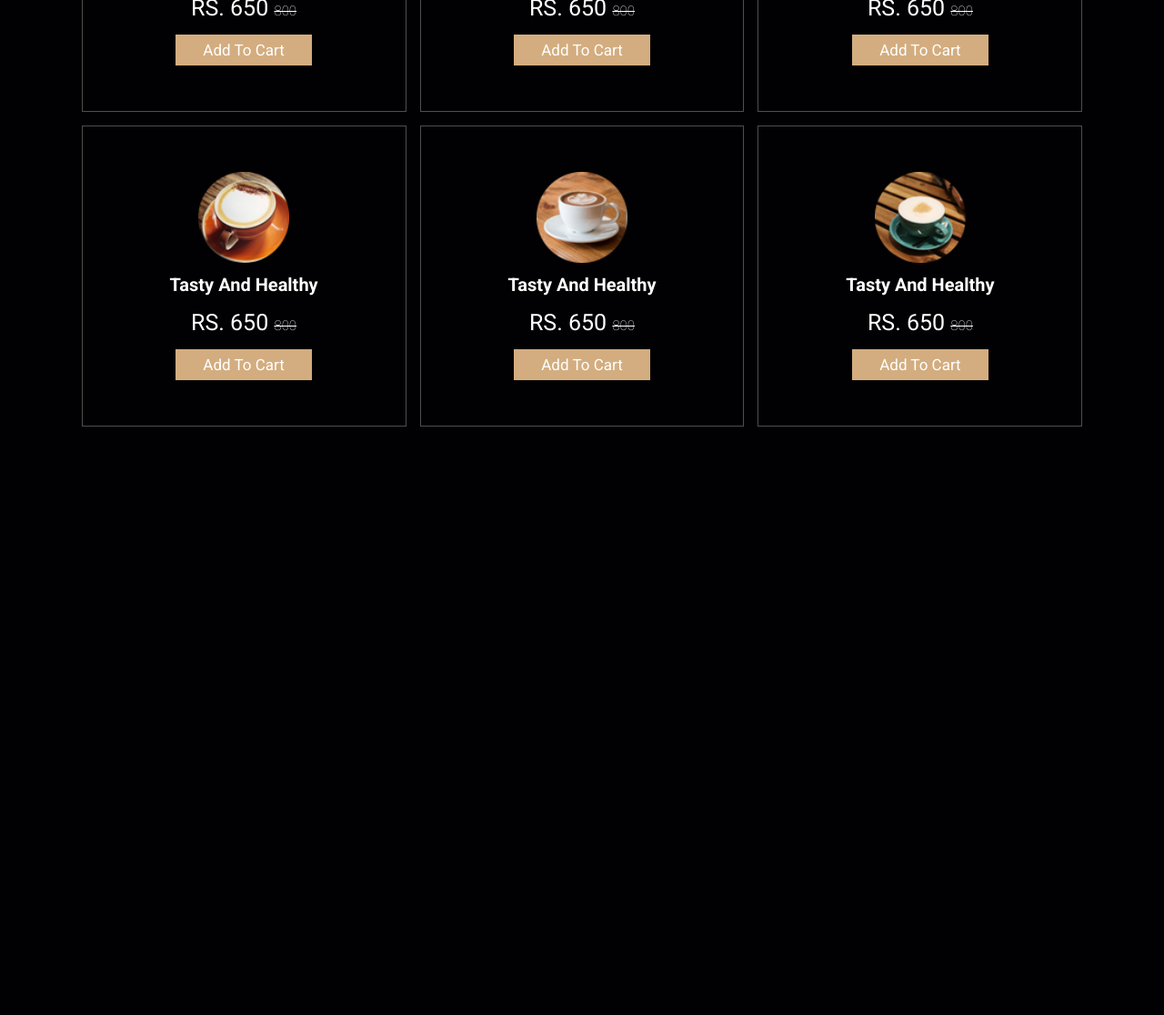
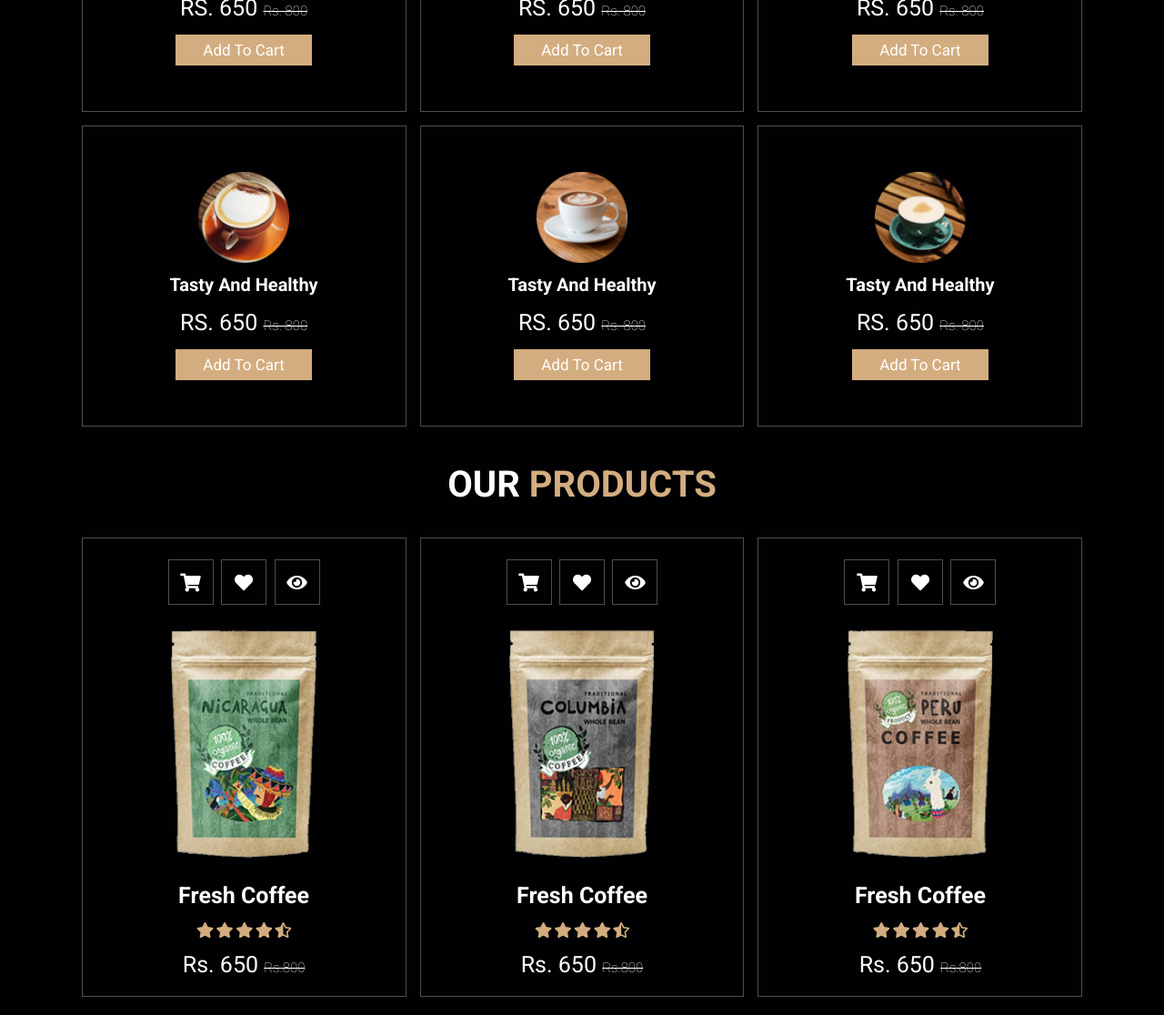
Before and after one commit to likeam/CoffeShop, a plain HTML site: page index.html in a window 1280 px wide. Shown: the part 1626-2742 px from the top of the page at 91% size. Before the commit the page ends 2115 px from the top, so only its background shows below. Drawn offline with Linux system fonts and the light colour scheme.

Commit message:
buiding the products section

```diff
--- a/index.html
+++ b/index.html
@@ -98,38 +98,107 @@
             <div class="box">
                 <img src="./img/menu-1.png" alt="">
                 <h3>tasty and healthy</h3>
-                <div class="price">RS. 650 <span>800</span> </div>
+                <div class="price">RS. 650 <span>Rs. 800</span> </div>
                 <a href="#" class="btn" >add to cart</a>
             </div>
             <div class="box">
                 <img src="./img/menu-2.png" alt="">
                 <h3>tasty and healthy</h3>
-                <div class="price">RS. 650 <span>800</span> </div>
+                <div class="price">RS. 650 <span>Rs. 800</span> </div>
                 <a href="#" class="btn" >add to cart</a>
             </div>
             <div class="box">
                 <img src="./img/menu-3.png" alt="">
                 <h3>tasty and healthy</h3>
-                <div class="price">RS. 650 <span>800</span> </div>
+                <div class="price">RS. 650 <span>Rs. 800</span> </div>
                 <a href="#" class="btn" >add to cart</a>
             </div>
             <div class="box">
                 <img src="./img/menu-4.png" alt="">
                 <h3>tasty and healthy</h3>
-                <div class="price">RS. 650 <span>800</span> </div>
+                <div class="price">RS. 650 <span>Rs. 800</span> </div>
                 <a href="#" class="btn" >add to cart</a>
             </div>
             <div class="box">
                 <img src="./img/menu-5.png" alt="">
                 <h3>tasty and healthy</h3>
-                <div class="price">RS. 650 <span>800</span> </div>
+                <div class="price">RS. 650 <span>Rs. 800</span> </div>
                 <a href="#" class="btn" >add to cart</a>
             </div>
             <div class="box">
                 <img src="./img/menu-6.png" alt="">
                 <h3>tasty and healthy</h3>
-                <div class="price">RS. 650 <span>800</span> </div>
+                <div class="price">RS. 650 <span>Rs. 800</span> </div>
                 <a href="#" class="btn" >add to cart</a>
+            </div>
+        </div>
+    </section>
+
+    <section class="products" id="products">
+        <h1 class="heading">our <span>products</span></h1>
+        <div class="box-container">
+            <div class="box">
+                <div class="icons">
+                    <a href="#" class="fas fa-shopping-cart"></a>
+                    <a href="#" class="fas fa-heart"></a>
+                    <a href="#" class="fas fa-eye"></a>
+                </div>
+                <div class="imge">
+                    <img src="./img/product-1.png" alt="">
+                </div>
+                <div class="content">
+                    <h3>fresh coffee</h3>
+                    <div class="stars">
+                        <i class="fas fa-star"></i>
+                        <i class="fas fa-star"></i>
+                        <i class="fas fa-star"></i>
+                        <i class="fas fa-star"></i>
+                        <i class="fas fa-star-half-alt"></i>
+                    </div>
+                    <div class="price">Rs. 650 <span>Rs.800</span></div>
+                </div>
+            </div>
+            <div class="box">
+                <div class="icons">
+                    <a href="#" class="fas fa-shopping-cart"></a>
+                    <a href="#" class="fas fa-heart"></a>
+                    <a href="#" class="fas fa-eye"></a>
+                </div>
+                <div class="imge">
+                    <img src="./img/product-2.png" alt="">
+                </div>
+                <div class="content">
+                    <h3>fresh coffee</h3>
+                    <div class="stars">
+                        <i class="fas fa-star"></i>
+                        <i class="fas fa-star"></i>
+                        <i class="fas fa-star"></i>
+                        <i class="fas fa-star"></i>
+                        <i class="fas fa-star-half-alt"></i>
+                    </div>
+                    <div class="price">Rs. 650 <span>Rs.800</span></div>
+                </div>
+            </div>
+            <div class="box">
+                <div class="icons">
+                    <a href="#" class="fas fa-shopping-cart"></a>
+                    <a href="#" class="fas fa-heart"></a>
+                    <a href="#" class="fas fa-eye"></a>
+                </div>
+                <div class="imge">
+                    <img src="./img/product-3.png" alt="">
+                </div>
+                <div class="content">
+                    <h3>fresh coffee</h3>
+                    <div class="stars">
+                        <i class="fas fa-star"></i>
+                        <i class="fas fa-star"></i>
+                        <i class="fas fa-star"></i>
+                        <i class="fas fa-star"></i>
+                        <i class="fas fa-star-half-alt"></i>
+                    </div>
+                    <div class="price">Rs. 650 <span>Rs.800</span></div>
+                </div>
             </div>
         </div>
     </section>
--- a/style.css
+++ b/style.css
@@ -282,6 +282,61 @@ section{
 }
 
 
+    /* PODUCTS SECTION */
+
+
+.products .box-container{
+    display: grid;
+    grid-template-columns: repeat(auto-fit, minmax(30rem, 1fr));
+    gap:1.5rem;
+}
+
+.products .box-container .box{
+    text-align: center;
+    border:var(--border);
+    padding: 2rem;
+}
+.products .box-container .box .icons a{
+    height: 5rem;
+    width: 5rem;
+    line-height: 5rem;
+    font-size: 2rem;
+    border:var(--border);
+    color:#fff;
+    margin:.3rem;
+}
+.products .box-container .box .icons a:hover{
+    background:var(--main-color);
+}
+.products .box-container .box .imge{
+    padding: 2.5rem 0;
+}
+.products .box-container .box .imge img{
+    height: 25rem;
+}
+.products .box-container .box .content h3{
+    color:#fff;
+    font-size: 2.5rem;
+}
+.products .box-container .box .content .stars{
+    padding: 1.5rem;
+}
+.products .box-container .box .content .stars i{
+    font-size: 1.7rem;
+    color: var(--main-color);
+}
+.products .box-container .box .content .price{
+    color:#fff;
+    font-size: 2.5rem;
+}
+.products .box-container .box .content .price span{
+    text-decoration: line-through;
+    font-weight: lighter;
+    font-size: 1.5rem;
+}
+
+
+
 
 
 
```
